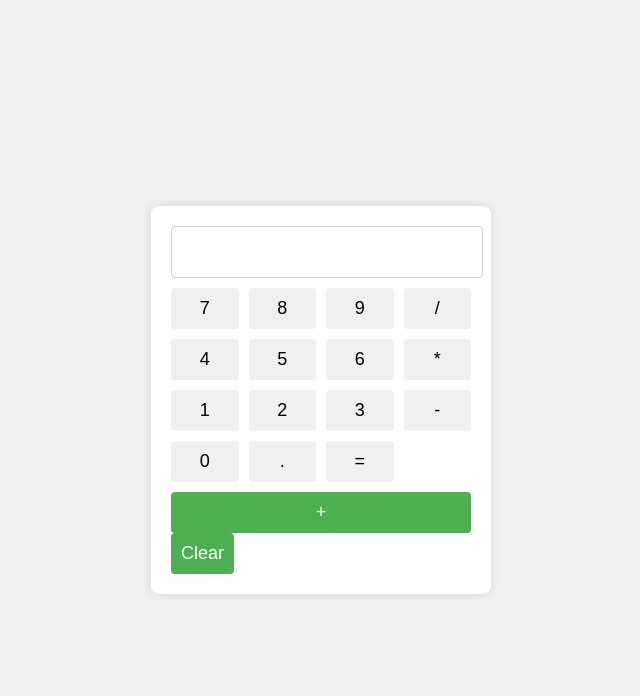
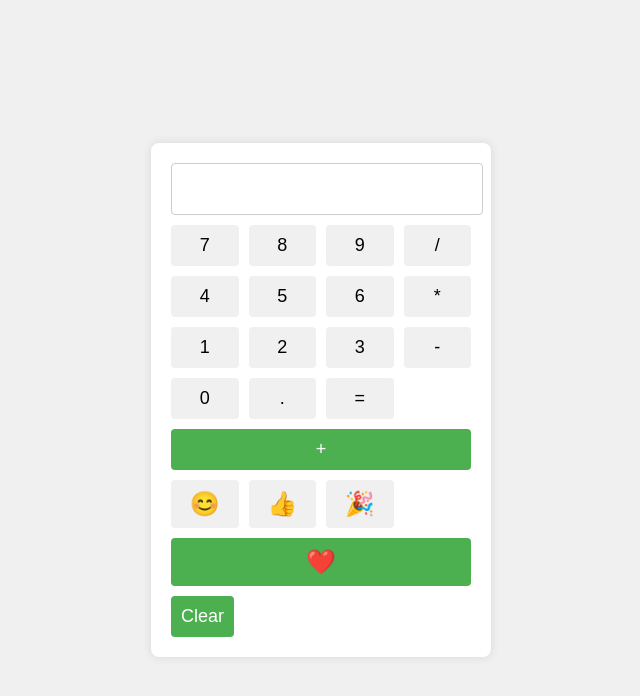
Before and after one commit to GEMS-Gallery/calcumate-01922b347fd3, a website built with Vite: page frontend/index.html in a window 1280 px wide. Shown: the whole page, without its empty margins (319-959 px from the left). Built offline with nearby package versions, Linux system fonts and the light colour scheme; what @dfinity/agent would draw is missing.

Commit message:
01922b36-47da-7999-b705-b796ed98730a

```diff
--- a/frontend/index.css
+++ b/frontend/index.css
@@ -31,6 +31,14 @@ body {
     display: grid;
     grid-template-columns: repeat(4, 1fr);
     gap: 10px;
+    margin-bottom: 10px;
+}
+
+.emoji-buttons {
+    display: grid;
+    grid-template-columns: repeat(4, 1fr);
+    gap: 10px;
+    margin-bottom: 10px;
 }
 
 button {
@@ -50,6 +58,10 @@ button:active {
     background-color: #d0d0d0;
 }
 
+.emoji-buttons button {
+    font-size: 24px;
+}
+
 button:last-child {
     grid-column: span 4;
     background-color: #4CAF50;
--- a/frontend/index.html
+++ b/frontend/index.html
@@ -27,6 +27,12 @@
             <button onclick="calculate()">=</button>
             <button onclick="setOperation('add')">+</button>
         </div>
+        <div class="emoji-buttons">
+            <button onclick="appendEmoji('😊')">😊</button>
+            <button onclick="appendEmoji('👍')">👍</button>
+            <button onclick="appendEmoji('🎉')">🎉</button>
+            <button onclick="appendEmoji('❤️')">❤️</button>
+        </div>
         <button onclick="clearDisplay()">Clear</button>
     </div>
     <script type="module" src="index.js"></script>
--- a/frontend/index.js
+++ b/frontend/index.js
@@ -6,6 +6,10 @@ let firstOperand = null;
 
 window.appendToDisplay = (value) => {
     display.value += value;
+};
+
+window.appendEmoji = (emoji) => {
+    display.value += emoji;
 };
 
 window.clearDisplay = () => {
```
